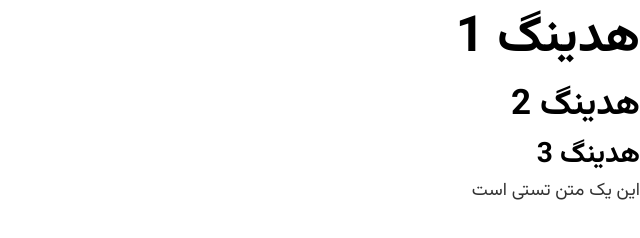
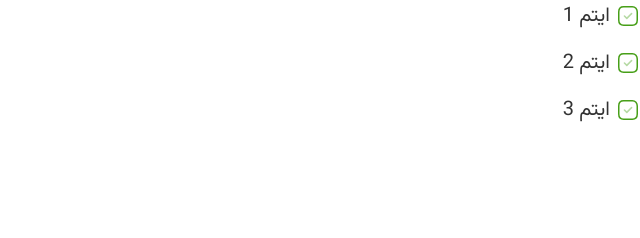
Before and after one commit to zohrehchenari1995/ResponsiveTapsi, a plain HTML site: page index.html in a window 1280 px wide. Shown: the whole page, without its empty margins (640-1280 px from the left). Drawn offline with Linux system fonts and the light colour scheme.

Commit message:
added list component

```diff
--- a/css/index.css
+++ b/css/index.css
@@ -8,7 +8,7 @@
   box-sizing: border-box;
   padding: 0;
   margin: 0;
-  list-style-type: none;
+  /* list-style-type: none; */
 }
 
 /* ---------------------Root variable */
@@ -138,3 +138,22 @@ h2
     font-size: 1.4rem;
   }
 }
+/* end badge------------------------------- */
+
+/* -----------------------------------List */
+.list{
+  list-style: none;
+  font-size: 1.8rem;
+}
+ .list--tick .list__item{
+  background: url("/assets/images/Tick-Square.svg") no-repeat;
+  background-position: right center;
+  padding-right: 3rem;
+  margin-bottom: 1.5rem;
+ }
+ @media screen and (min-width:1024px) {
+    .list{
+      font-size: 2rem;
+      margin-bottom: 2rem;
+    }
+ }
--- a/index.html
+++ b/index.html
@@ -8,11 +8,12 @@
 </head>
 <body>
 
-  <h1>هدینگ 1</h1>
-  <h2>هدینگ 2</h2>
-  <h3>هدینگ 3</h3>
-  <p>این یک متن تستی است</p>
 
+  <ul class="list  list--tick">
+    <li class="list__item">ایتم 1</li>
+    <li class="list__item">ایتم 2</li>
+    <li class="list__item">ایتم 3</li>
+  </ul>
 
 </body>
 </html>
```
Also changed, not shown: components/list.html (added, +6 -0 lines), assets/images/Tick-Square.svg (added), assets/images/checkmark.png (added), assets/images/images.jpg (added).
